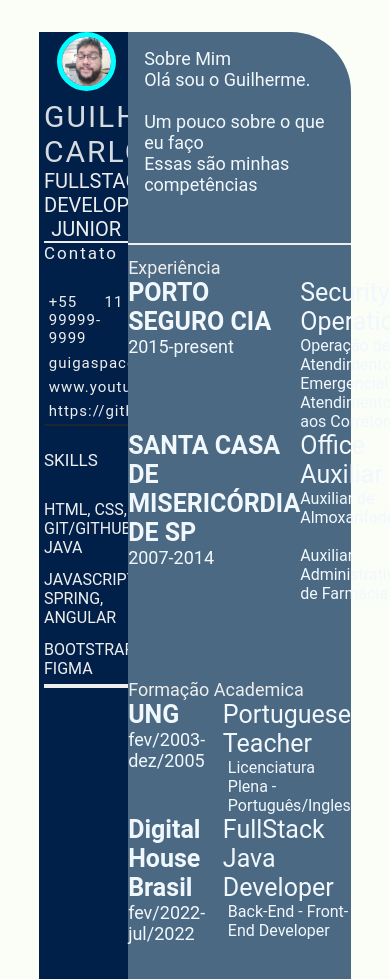
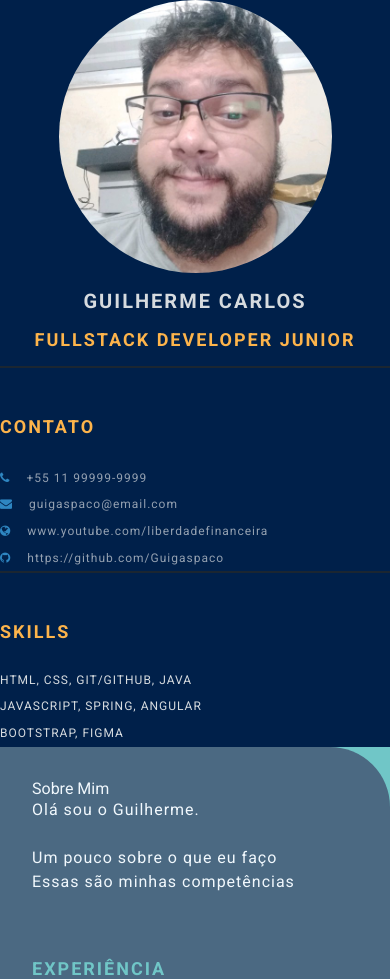
Before and after one commit to Guigaspaco/devweekgitguigas.github.io, a plain HTML site: page index.html in a window 390 px wide. Shown: the top 979 px of the page. Drawn offline with Linux system fonts and the light colour scheme.

Commit message:
last adjusts css (#6)

```diff
--- a/index.html
+++ b/index.html
@@ -4,8 +4,16 @@
     <meta http-equiv="X-UA-Compatible" content="IE=edge" />
     <meta name="viewport" content="width=device-width, initial-scale=1.0" />
     <title>Guilherme Carlos CV</title>
+    <!-- Google font  -->
+    <link rel="preconnect" href="https://fonts.googleapis.com">
+    <link rel="preconnect" href="https://fonts.gstatic.com" crossorigin>
+    <link href="https://fonts.googleapis.com/css2?family=Roboto:ital,wght@0,100;0,300;0,400;0,700;1,100;1,300;1,400;1,700&display=swap" rel="stylesheet">
 
-    <link rel="stylesheet" href="style.css" />
+    <!-- font-awesome -->
+    <link rel="stylesheet" href="https://cdnjs.cloudflare.com/ajax/libs/font-awesome/4.7.0/css/font-awesome.min.css">
+
+    <!-- Custom CSS -->
+    <link rel="stylesheet" href="style.css">
   </head>
   <body>
     <main class="resume-contents">
@@ -49,7 +57,7 @@
               competências
             </p>
           </section>
-        </div>
+
         <section class="experience gap">
           <div class="right-title">Experiência</div>
           <div class="experience-contents">
@@ -131,6 +139,7 @@
           </div>
         </section>
       </div>
+    </div>
         </section>
       </section>
     </main>
--- a/style.css
+++ b/style.css
@@ -4,6 +4,10 @@
   box-sizing: border-box;
   list-style: none;
   font-family: "Roboto", sans-serif;
+}
+
+body {
+  background-color: #70c6c7;
 }
 
 .resume-contents {
@@ -17,30 +21,29 @@
 .left-section {
   grid-column: span 2;
   height: 100%;
-  background-color: #999999;
+  background-color: #00204a;
 }
 
 .right-section {
   grid-column: span 5;
   height: 100%;
-  background-color: #424a50;
+  background-color: #4b6982;
   border-radius: 0px 60px 0px 0px;
 }
 
 .left-section-contents {
   padding: 2rem 2rem;
-  column-gap: 9px;
 }
 
 .profile {
   width: 100%;
-  border-bottom: 2px solid #eeeeee;
+  border-bottom: 2px solid #1b2631;
 }
 
 .profile .profile-img {
   width: 70%;
   border-radius: 70%;
-  border: 5px solid aqua;
+  border: 5px solid 1B2631;
   padding-right: 2rem 2rem;
 }
 
@@ -56,14 +59,18 @@
   letter-spacing: 2px;
   text-transform: uppercase;
   text-align: center;
-  margin-top: 8px;
+  font-weight: bold;
+  padding: 1rem 0;
 }
 
 .profession {
-  color: #eeeeee;
+  color: #fdb44b;
   font-size: 20px;
   text-transform: uppercase;
   text-align: center;
+  letter-spacing: 2px;
+  font-weight: bold;
+  padding-bottom: 1rem;
 }
 
 * .contact-info {
@@ -73,64 +80,111 @@
 }
 * .left-title {
   color: #eeeeee;
-  font-size: 17px;
+  font-size: 20px;
+  letter-spacing: 2px;
+  text-transform: uppercase;
+  font-weight: bold;
+  display: flex;
+  align-items: center;
+  padding-top: 3rem;
+}
+
+.contact-info {
+  border-bottom: 2px solid #1b2631;
+}
+
+.left-title {
+  color: #fdb44b;
+  font-size: 20px;
+  letter-spacing: 2px;
+  text-transform: uppercase;
+  font-weight: bold;
+  display: flex;
+  align-items: center;
+  padding-top: 3rem;
 }
 
 .contact-info ul {
   padding-top: 1.7rem;
-  font-size: 15px;
+  font-size: 18px;
 }
 
 .contact-info ul li,
 .references ul li {
-  padding: 0.2rem 0.3rem;
-  color: #eeeeee;
-  line-height: auto;
+  padding: 0.4rem 0;
+  display: flex;
+  align-items: center;
+  color: #d6dbdfaf;
   letter-spacing: 1px;
-  text-align: justify;
-  padding-right: 2rem 2rem;
+  font-size: 14px;
 }
 
 .contact-info ul li i,
 .references ul li i {
-  padding-right: 3rem 3rem;
-  font-size: 12px;
-  color: #eeeeee;
-}
-
-.skills {
-  padding-top: 1.5rem;
-  border-bottom: 2px solid #eeeeee;
-  color: #eeeeee;
+  padding-right: 1rem;
+  font-size: 18px;
+  color: #2e86c1;
 }
 
 .skills ul {
   padding-top: 1.5rem;
-  border-bottom: 2px solid #eeeeee;
-  color: #eeeeee;
+  color: #f9e79f;
 }
 .skills ul li p {
   padding: 0.4rem 0;
-  color: #eeeeee;
+  color: #d6dbdf;
+  font-size: 18px;
+  letter-spacing: 1px;
+  display: flex;
+  align-items: center;
+  text-transform: uppercase;
+}
+
+referance-name {
+  padding-top: 1.5rem;
+  padding-bottom: 0.4rem;
+  font-size: 18px;
+  color: #f9e79f;
+  letter-spacing: 1px;
+  text-transform: uppercase;
+}
+
+.referance-profession {
+  font-size: 16px;
+  color: #d6dbdfaf;
+  letter-spacing: 1px;
+  text-transform: uppercase;
+  padding-bottom: 0.4rem;
 }
 
 .right-section-contents {
-  padding: 1rem 1rem;
-  color: #eeeeee;
-  font-size: 18px;
-  border-bottom: 2px solid #eeeeee;
+  padding: 2rem 2rem;
 }
 
 .right-title {
-  color: #eeeeee;
-  font-size: 18px;
-  padding-top: 12px;
+  color: #70c6c7;
+  font-size: 40px;
+  letter-spacing: 2px;
+  text-transform: uppercase;
+  font-weight: bold;
+  display: flex;
+  align-items: center;
+  padding: 2rem 0;
+  position: relative;
 }
 
 .gap {
   padding-bottom: 2rem;
   color: #f1f8fd;
 }
+
+.about-me-contents {
+  font-size: 18px;
+  letter-spacing: 1px;
+  line-height: 2rem;
+  color: #f1f8fd;
+}
+
 .experience-contents,
 .education-contents,
 .awards-contents {
@@ -145,36 +199,121 @@
 .awards-company-name {
   font-size: 25px;
   font-weight: bold;
+  text-transform: uppercase;
+  letter-spacing: 1px;
+  color: #fdb44b;
+  padding-bottom: 0.4rem;
 }
 
 .exp-time-period,
 .education-time-period,
 .awards-time-period {
   font-size: 18px;
+  letter-spacing: 1px;
+  line-height: 2rem;
 }
 
 .exp-position,
 .education-subject,
 .awards-name {
   font-size: 25px;
+  font-weight: bold;
+  text-transform: uppercase;
+  letter-spacing: 1px;
+  color: #fdb44b;
+  padding-bottom: 0.4rem;
 }
 
 .exp-desc,
 .education-desc,
 .awards-desc {
   font-size: 16px;
+  letter-spacing: 1px;
+  line-height: 1.5rem;
+  border-left: 3px solid #a5a3a3;
   padding-left: 5px;
 }
 
-body {
-  background-color: #fbfdf7;
+@media screen and (max-width: 780px) {
+  .experience-contents,
+  .education-contents,
+  .awards-contents {
+    grid-template-columns: repeat(1, 1fr);
+  }
 }
 
-.left-section {
-  background-color: #00204a;
-  padding-left: 5px;
+@media screen and (max-width: 780px) {
+  .left-section {
+    grid-column: span 3;
+  }
+
+  .right-section {
+    grid-column: span 4;
+  }
 }
 
-.right-section {
-  background-color: #4b6982;
+@media screen and (max-width: 1200px) {
+  .resume-contents {
+    grid-template-columns: repeat(1, 1fr);
+  }
 }
+
+@media screen and (max-width: 390px) {
+  .resume-contents {
+    width: 100%;
+    margin: 0 auto;
+  }
+
+  .name {
+    font-size: 20px;
+  }
+
+  .profession {
+    font-size: 18px;
+  }
+
+  .left-title {
+    font-size: 18px;
+  }
+
+  .right-title {
+    font-size: 18px;
+  }
+
+  .contact-info ul li,
+  .references ul li {
+    font-size: 12px;
+  }
+
+  .contact-info ul li i,
+  .references ul li i {
+    /* padding-right: 1rem; */
+    font-size: 12px;
+  }
+  .skills ul li p {
+    font-size: 12px;
+  }
+
+  .about-me-contents {
+    font-size: 16px;
+    line-height: 1.5rem;
+  }
+
+  .exp-company-name,
+  .education-school-name,
+  .awards-company-name {
+    font-size: 18px;
+  }
+
+  .exp-time-period,
+  .educationp-time-period,
+  .awards-time-period {
+    font-size: 16px;
+  }
+
+  .exp-position,
+  .education-subject,
+  .awards-name {
+    font-size: 18px;
+  }
+}
```
